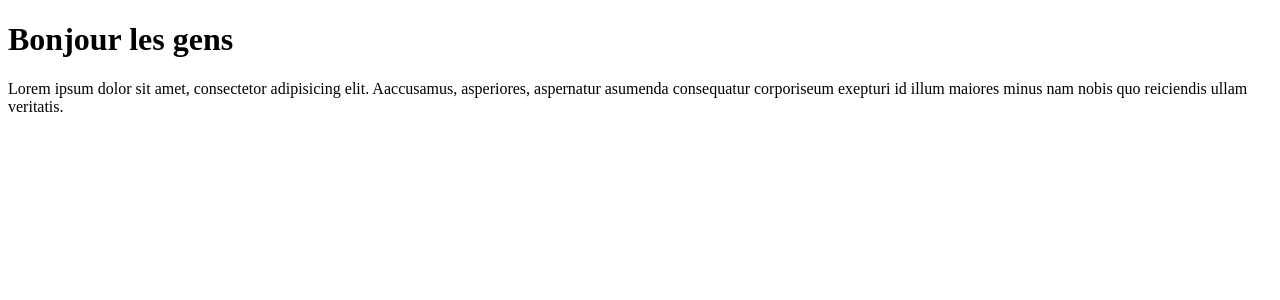
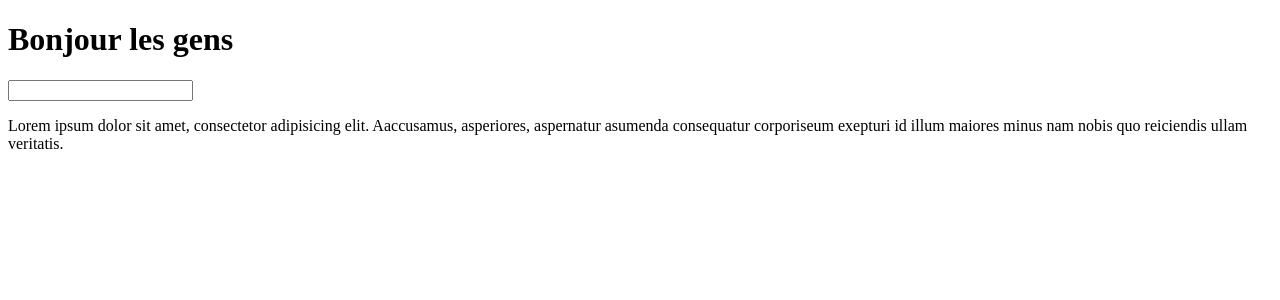
Before and after one commit to noelfoka/new_react_graficart, a React (Vite) app: page / in a window 1280 px wide. Shown: the top 300 px of the page. Built offline with nearby package versions, Linux system fonts and the light colour scheme.

Commit message:
add input

```diff
--- a/src/App.jsx
+++ b/src/App.jsx
@@ -4,6 +4,7 @@ function App() {
   return (
     <>
       <h1 id="title" className="title">{title}</h1>
+      <input type='text' />
       <p>
         Lorem ipsum dolor sit amet, consectetor adipisicing elit. Aaccusamus, asperiores, aspernatur asumenda consequatur corporiseum exepturi id illum maiores minus nam nobis quo reiciendis ullam veritatis.
       </p>
```
